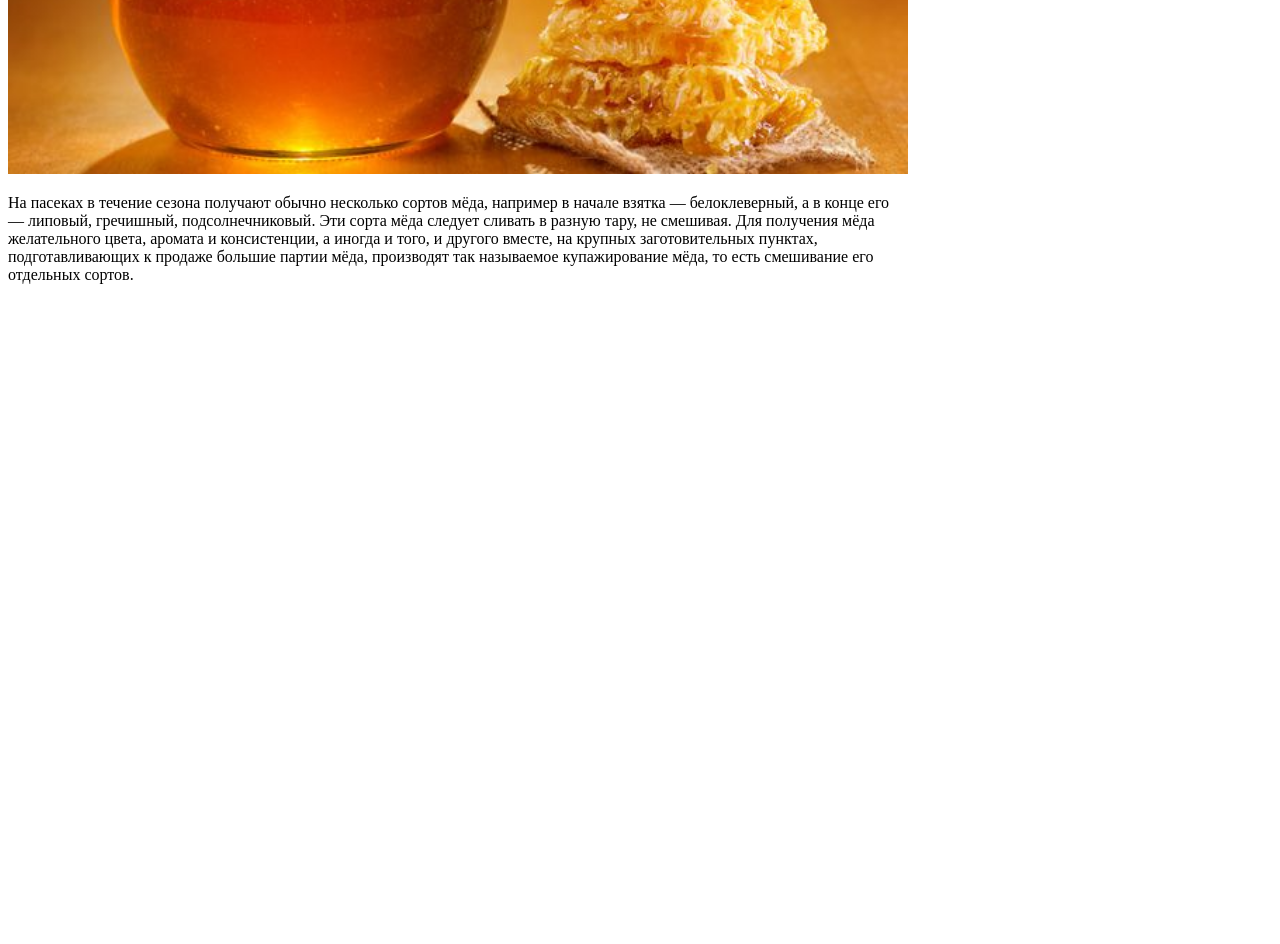
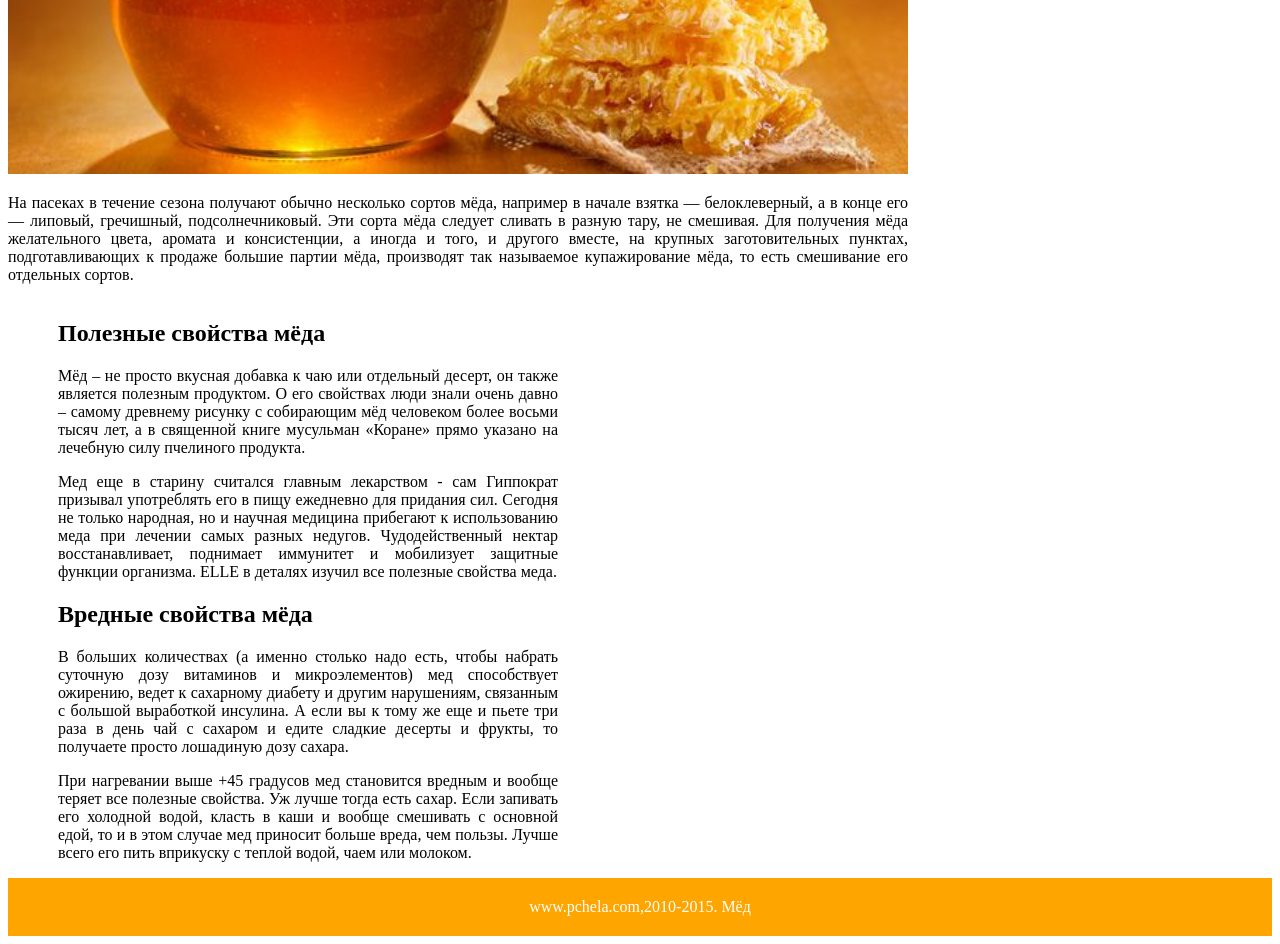
Before and after one commit to aleksandra-zagorovskaya/ht6, a plain HTML site: page index.html in a window 1280 px wide. Shown: the part 1688-2632 px from the top of the page. Before the commit the page ends 1988 px from the top, so only its background shows below. Drawn offline with Linux system fonts and the light colour scheme.

Commit message:
version final

```diff
--- a/index.html
+++ b/index.html
@@ -11,7 +11,7 @@
         <a href=#>ГЛАВНАЯ</a> &nbsp;О компании &nbsp; Продукты &nbsp; Информация &nbsp; Как доехать
     </header>
 </div>
-        <div class="left">
+        <div class="width-main left">
             <main>
                 <h1>Продажа мёда населению</h1>
                 <p>Мёд-сладкий вязкий продукт, который вырабатывают пчёлы и родственные насекомые.
@@ -64,18 +64,29 @@
                     подготавливающих к продаже большие партии мёда, производят так называемое купажирование мёда, то есть смешивание его отдельных сортов.</p>
             </main>
         </div>
-          <div class="left widt">
-
+        <div class="left right-menu">
                 <h2>Полезные свойства мёда</h2>
                 <p>Мёд – не просто вкусная добавка к чаю или отдельный десерт, он также является полезным продуктом.
                     О его свойствах люди знали очень давно – самому древнему рисунку с собирающим мёд человеком более восьми тысяч лет,
                     а в священной книге мусульман «Коране» прямо указано на лечебную силу пчелиного продукта.</p>
-
-          </div>
-
+            <p> Мед еще в старину считался главным лекарством - сам Гиппократ призывал употреблять его в пищу
+                ежедневно для придания сил. Сегодня не только народная, но и научная медицина прибегают к
+                использованию меда при лечении самых разных недугов. Чудодейственный нектар восстанавливает,
+                поднимает иммунитет и мобилизует защитные функции организма. ELLE в деталях изучил все полезные свойства меда.
+                <h2>Вредные свойства мёда</h2>
+                     <p> В больших количествах (а именно столько надо есть, чтобы набрать суточную дозу витаминов и микроэлементов)
+                мед способствует ожирению, ведет к сахарному диабету и другим нарушениям, связанным с большой выработкой инсулина.
+                А если вы к тому же еще и пьете три раза в день чай с сахаром и едите сладкие десерты и фрукты,
+                         то получаете просто лошадиную дозу сахара.</p>
+            <p>При нагревании выше +45 градусов мед становится вредным и вообще теряет все полезные свойства. Уж лучше тогда есть сахар.
+                Если запивать его холодной водой, класть в каши и вообще смешивать с основной едой,
+                то и в этом случае мед приносит больше вреда, чем пользы.
+                Лучше всего его пить вприкуску с теплой водой, чаем или молоком.</p>
+        </div>
+        <div class="clear">
+        </div>
 <footer>
     <div class="menu">www.pchela.com,2010-2015. Мёд</div>
 </footer>
-
 </body>
 </html>
--- a/style.css
+++ b/style.css
@@ -3,7 +3,7 @@
     color: white;
     padding: 20px;
 }
-a{
+a {
     color:white;
 }
 main {
@@ -20,13 +20,22 @@ th{
 footer{
     text-align: center;
 }
-aside{
-    width: 200px;
+/*aside{
+    float: right;
+    width: 500px;}* не работает тег ASIDE? правое меню сделала через DIV*/
+.width-main {
+    width: 900px;
+}
+.right-menu{
+    width: 500px;
+    margin-left: 50px;
 }
 .left {
     float: left;
-
 }
-.widt {
-    width: 50px;
+.clear {
+    clear: both;
 }
+p{
+    text-align: justify;
+}
```
